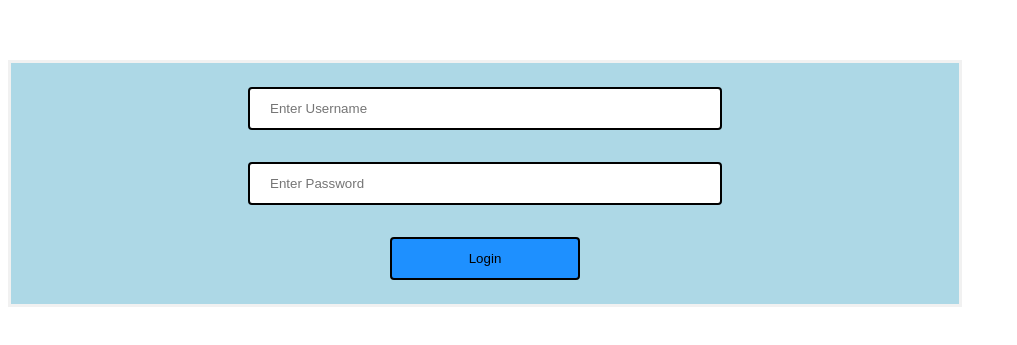
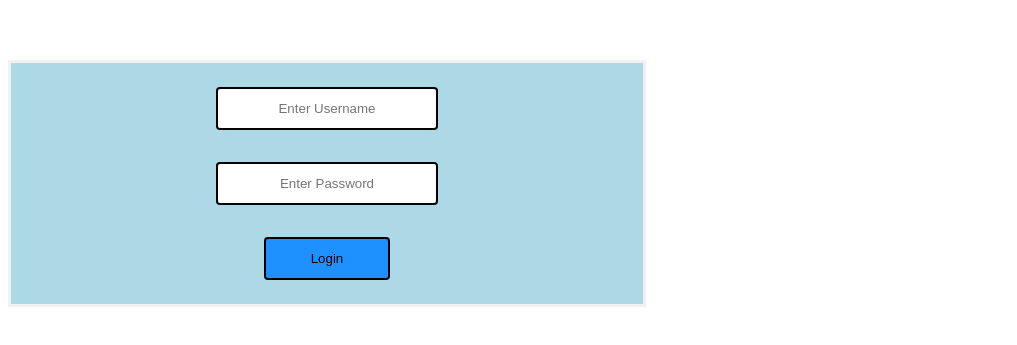
Before and after one commit to Aydin-Coder/web, a plain HTML site: page index.html in a window 1280 px wide. Shown: the part 191-536 px from the top of the page, without its empty margins (0-1017 px from the left). Drawn offline with Linux system fonts and the light colour scheme.

Commit message:
Update index.html

```diff
--- a/index.html
+++ b/index.html
@@ -9,13 +9,14 @@
   color: black;
  }
  input{
-    width: 50%;
+    width: 35%;
         margin: 8px 0;
         padding: 12px 20px;
         display: inline-block;
         border: 2px solid black;
         border-radius: 4px;
         box-sizing: border-box;
+        text-align: center;
  }
  input[type=button]{
         width: 20%;
@@ -39,7 +40,7 @@
       border: 3px solid #f1f1f1;
       background-color: lightblue;
   `   border-radius: 4px;
-      width: 75%;
+      width: 50%;
  }
 
 </style>
```
